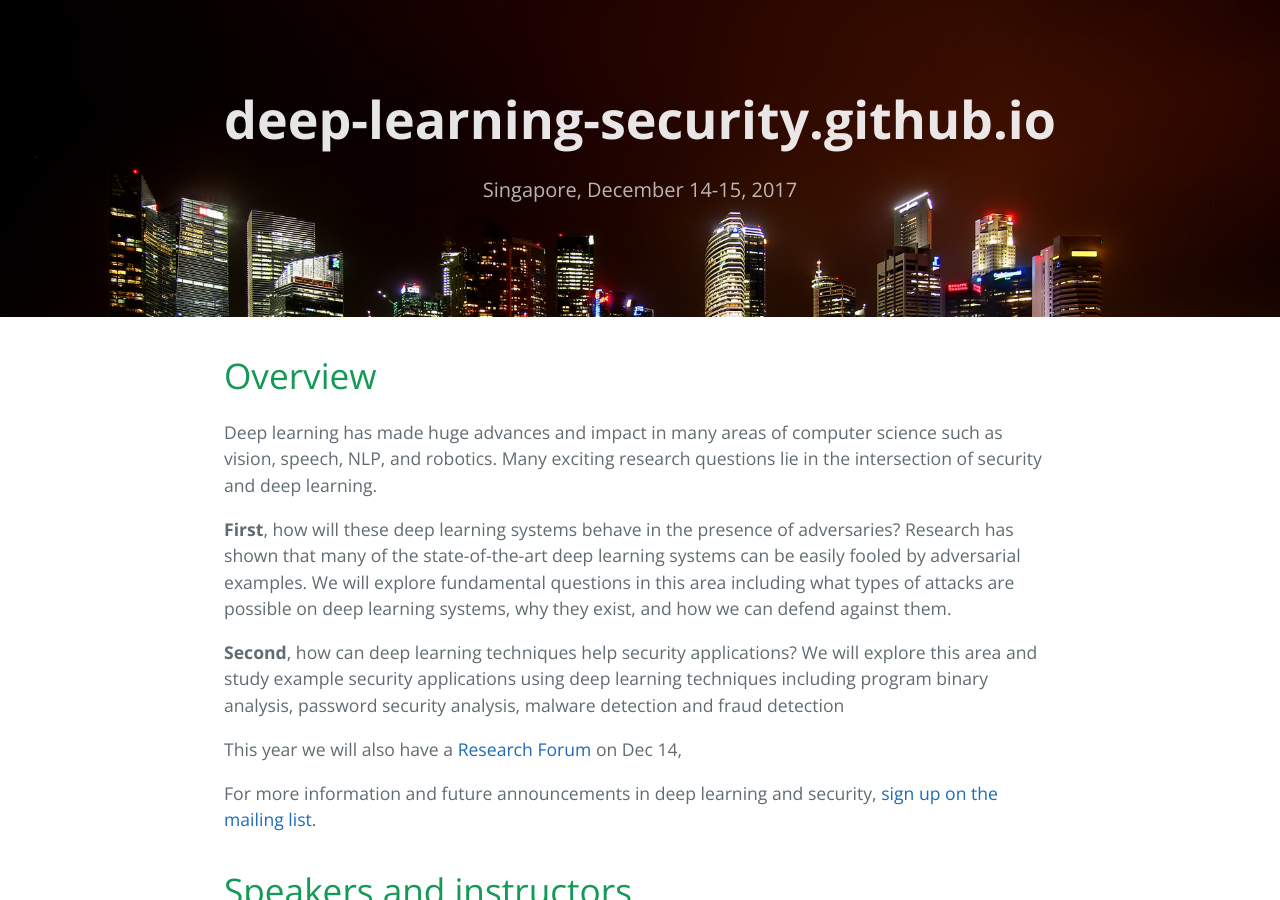
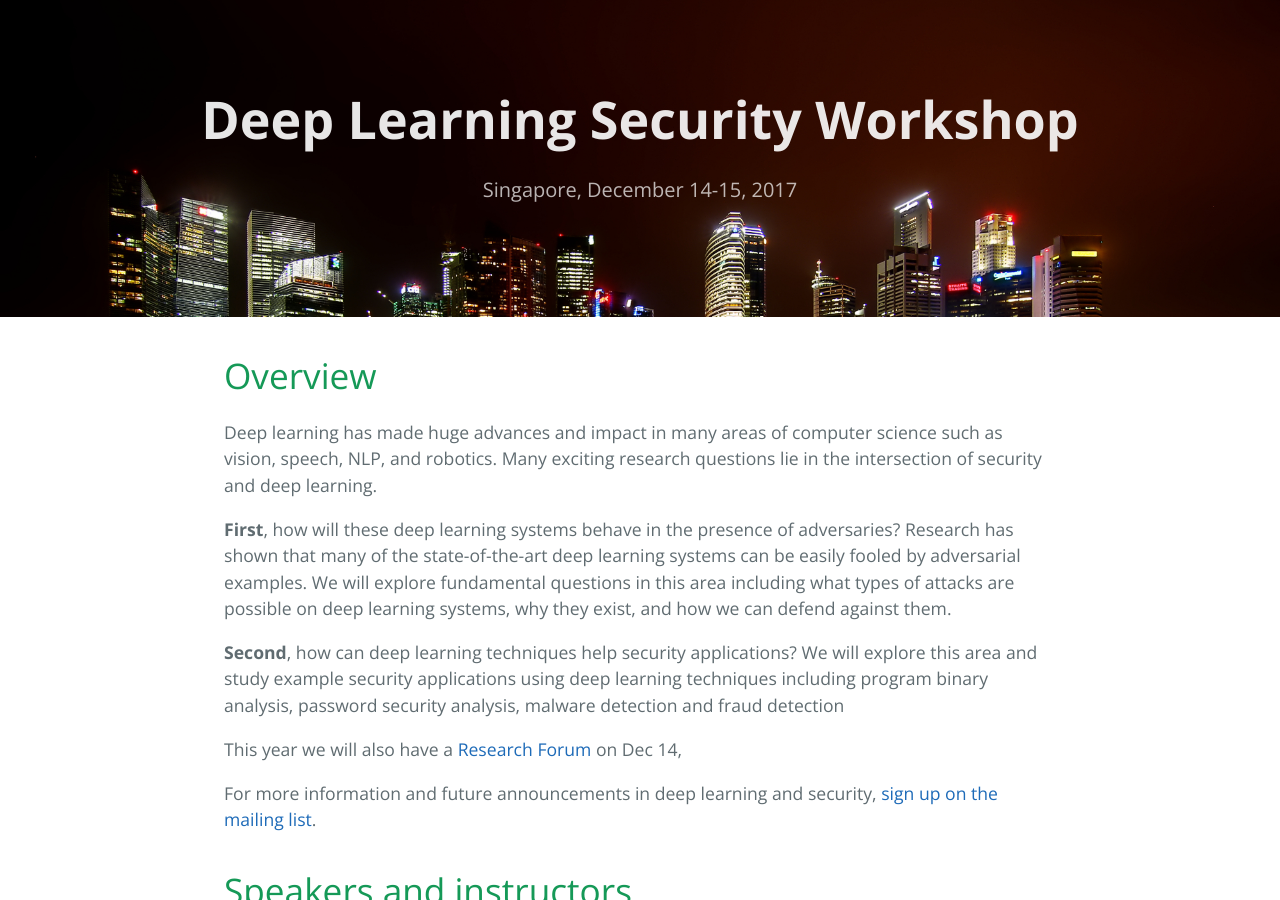
Before and after one commit to deep-learning-security/deep-learning-security.github.io, a Jekyll site: the page built from index.md, in a window 1280 px wide and 900 px high. Built offline with Jekyll 4.4.1, drawn with Linux system fonts in a browser that asks for light colours.

Commit message:
page title

```diff
--- a/_includes/page-header.html
+++ b/_includes/page-header.html
@@ -1,4 +1,4 @@
 <section class="page-header">
-  <h1 class="project-name">{{ site.title }}</h1>
+  <h1 class="project-name">{{ page.title }}</h1>
   <h2 class="project-tagline">{{ site.tagline }}</h2>
 </section>
```
